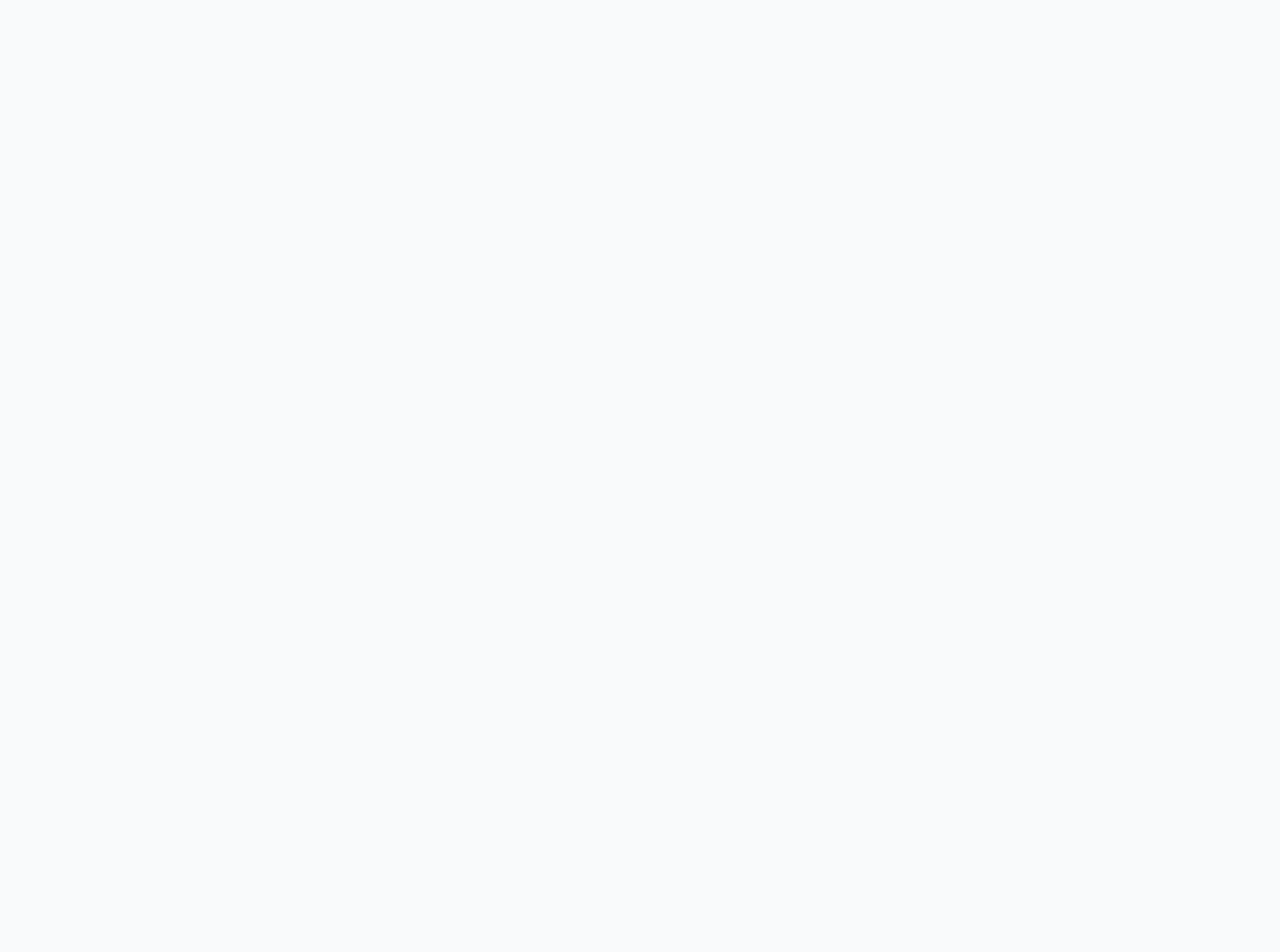
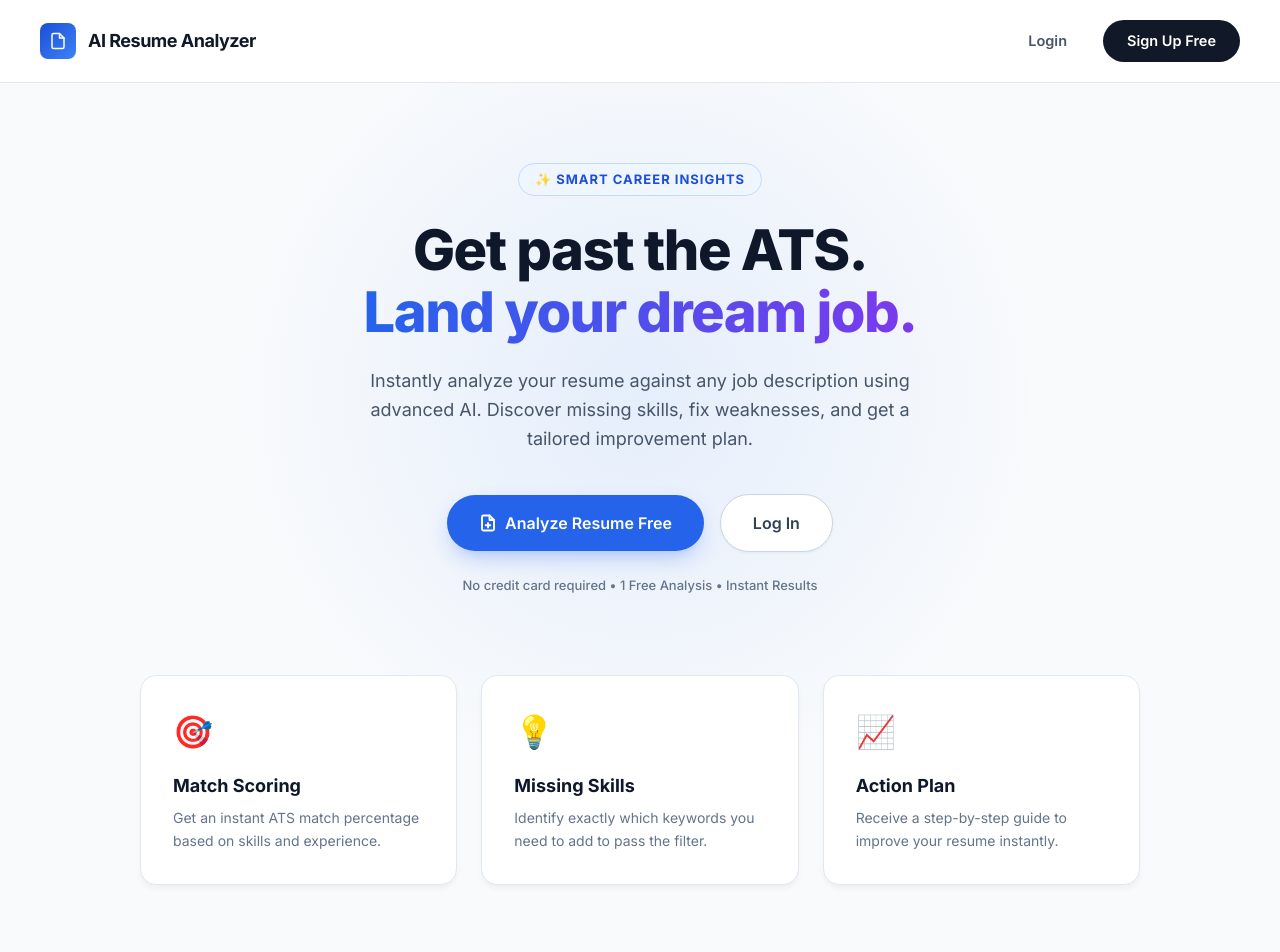
Before and after one commit to Patil-Shital-9236/resume-analyzer-frontend, a Next.js app: page / in a window 1280 px wide. Before the commit this address had no page. Shown: the top 952 px of the page. Before the commit the page ends 800 px from the top, so only its background shows below. Built offline with nearby package versions, Linux system fonts and the light colour scheme.

Commit message:
feat: add beautiful premium landing page

```diff
--- a/src/app/page.jsx
+++ b/src/app/page.jsx
@@ -1,11 +1,88 @@
-"use client";
-import { useEffect } from "react";
+import Link from "next/link";
+import { useEffect, useState } from "react";
 import { useRouter } from "next/navigation";
-export default function Home() {
+
+export default function LandingPage() {
   const router = useRouter();
+  const [isMounted, setIsMounted] = useState(false);
+
   useEffect(() => {
-    const userId = localStorage.getItem("userId");
-    router.push(userId ? "/dashboard" : "/login");
+    setIsMounted(true);
   }, []);
-  return null;
+
+  if (!isMounted) return null;
+
+  return (
+    <div style={{ minHeight: "100vh", background: "#f8fafc", fontFamily: "'Inter','Segoe UI',system-ui,sans-serif", display: "flex", flexDirection: "column" }}>
+      {/* Navbar */}
+      <nav style={{ padding: "20px 40px", display: "flex", justifyContent: "space-between", alignItems: "center", background: "white", borderBottom: "1px solid #e5e7eb" }}>
+        <div style={{ display: "flex", alignItems: "center", gap: "12px", cursor: "pointer" }} onClick={() => router.push("/")}>
+          <div style={{ width: "36px", height: "36px", borderRadius: "8px", background: "linear-gradient(135deg,#1d4ed8,#3b82f6)", display: "flex", alignItems: "center", justifyContent: "center" }}>
+            <svg width="18" height="18" viewBox="0 0 24 24" fill="none" stroke="white" strokeWidth="2" strokeLinecap="round" strokeLinejoin="round"><path d="M14 2H6a2 2 0 0 0-2 2v16a2 2 0 0 0 2 2h12a2 2 0 0 0 2-2V8z"/><polyline points="14 2 14 8 20 8"/></svg>
+          </div>
+          <span style={{ fontSize: "18px", fontWeight: "700", color: "#111827", letterSpacing: "-0.5px" }}>AI Resume Analyzer</span>
+        </div>
+        <div style={{ display: "flex", gap: "16px" }}>
+          <button onClick={() => router.push("/login")} style={{ padding: "10px 20px", background: "transparent", color: "#475569", border: "none", fontWeight: "600", fontSize: "14.5px", cursor: "pointer", transition: "color 0.2s" }}>
+            Login
+          </button>
+          <button onClick={() => router.push("/register")} style={{ padding: "10px 24px", background: "#111827", color: "white", border: "none", borderRadius: "999px", fontWeight: "600", fontSize: "14.5px", cursor: "pointer", transition: "background 0.2s" }}>
+            Sign Up Free
+          </button>
+        </div>
+      </nav>
+
+      {/* Hero Section */}
+      <main style={{ flex: 1, display: "flex", flexDirection: "column", alignItems: "center", justifyContent: "center", padding: "80px 20px", textAlign: "center", position: "relative", overflow: "hidden" }}>
+        {/* Background Gradients */}
+        <div style={{ position: "absolute", top: "-10%", left: "50%", transform: "translateX(-50%)", width: "800px", height: "800px", background: "radial-gradient(circle, rgba(59,130,246,0.1) 0%, rgba(248,250,252,0) 70%)", zIndex: 0, pointerEvents: "none" }} />
+
+        <div style={{ position: "relative", zIndex: 1, maxWidth: "800px" }}>
+          <div style={{ display: "inline-block", padding: "6px 16px", background: "#eff6ff", color: "#1d4ed8", borderRadius: "999px", fontSize: "13px", fontWeight: "700", marginBottom: "24px", border: "1px solid #bfdbfe", textTransform: "uppercase", letterSpacing: "1px" }}>
+            ✨ Smart Career Insights
+          </div>
+          <h1 style={{ fontSize: "56px", fontWeight: "800", color: "#0f172a", lineHeight: "1.1", marginBottom: "24px", letterSpacing: "-1.5px" }}>
+            Get past the ATS. <br />
+            <span style={{ background: "linear-gradient(to right, #2563eb, #7c3aed)", WebkitBackgroundClip: "text", color: "transparent" }}>Land your dream job.</span>
+          </h1>
+          <p style={{ fontSize: "18px", color: "#475569", lineHeight: "1.6", marginBottom: "40px", maxWidth: "600px", margin: "0 auto 40px" }}>
+            Instantly analyze your resume against any job description using advanced AI. Discover missing skills, fix weaknesses, and get a tailored improvement plan.
+          </p>
+
+          <div style={{ display: "flex", alignItems: "center", justifyContent: "center", gap: "16px" }}>
+            <button onClick={() => router.push("/dashboard")} style={{ padding: "16px 32px", background: "#2563eb", color: "white", border: "none", borderRadius: "999px", fontWeight: "600", fontSize: "16px", cursor: "pointer", display: "flex", alignItems: "center", gap: "8px", boxShadow: "0 10px 25px -5px rgba(37,99,235,0.3), 0 8px 10px -6px rgba(37,99,235,0.1)", transition: "transform 0.2s, box-shadow 0.2s" }}>
+              <svg width="18" height="18" viewBox="0 0 24 24" fill="none" stroke="currentColor" strokeWidth="2.5" strokeLinecap="round" strokeLinejoin="round"><path d="M14 2H6a2 2 0 0 0-2 2v16a2 2 0 0 0 2 2h12a2 2 0 0 0 2-2V8z"/><polyline points="14 2 14 8 20 8"/><line x1="12" y1="18" x2="12" y2="12"/><line x1="9" y1="15" x2="15" y2="15"/></svg>
+              Analyze Resume Free
+            </button>
+            <button onClick={() => router.push("/login")} style={{ padding: "16px 32px", background: "white", color: "#334155", border: "1px solid #cbd5e1", borderRadius: "999px", fontWeight: "600", fontSize: "16px", cursor: "pointer", display: "flex", alignItems: "center", gap: "8px", boxShadow: "0 1px 3px rgba(0,0,0,0.05)", transition: "background 0.2s" }}>
+              Log In
+            </button>
+          </div>
+          <div style={{ marginTop: "24px", fontSize: "13px", color: "#64748b", fontWeight: "500" }}>
+            No credit card required • 1 Free Analysis • Instant Results
+          </div>
+        </div>
+
+        {/* Feature Grid */}
+        <div style={{ display: "grid", gridTemplateColumns: "repeat(3, 1fr)", gap: "24px", marginTop: "80px", maxWidth: "1000px", width: "100%", position: "relative", zIndex: 1 }}>
+          {[
+            { icon: "🎯", title: "Match Scoring", desc: "Get an instant ATS match percentage based on skills and experience." },
+            { icon: "💡", title: "Missing Skills", desc: "Identify exactly which keywords you need to add to pass the filter." },
+            { icon: "📈", title: "Action Plan", desc: "Receive a step-by-step guide to improve your resume instantly." }
+          ].map((f, i) => (
+            <div key={i} style={{ background: "white", padding: "32px", borderRadius: "16px", border: "1px solid #e2e8f0", boxShadow: "0 4px 6px -1px rgba(0,0,0,0.05)", textAlign: "left" }}>
+              <div style={{ fontSize: "32px", marginBottom: "16px" }}>{f.icon}</div>
+              <h3 style={{ fontSize: "18px", fontWeight: "700", color: "#0f172a", margin: "0 0 8px" }}>{f.title}</h3>
+              <p style={{ fontSize: "14px", color: "#64748b", lineHeight: "1.6", margin: 0 }}>{f.desc}</p>
+            </div>
+          ))}
+        </div>
+      </main>
+
+      {/* Footer */}
+      <footer style={{ borderTop: "1px solid #e5e7eb", padding: "32px 40px", background: "white", textAlign: "center" }}>
+        <p style={{ margin: 0, fontSize: "14px", color: "#94a3b8", fontWeight: "500" }}>© 2025 AI Resume Analyzer. All rights reserved.</p>
+      </footer>
+    </div>
+  );
 }
```
